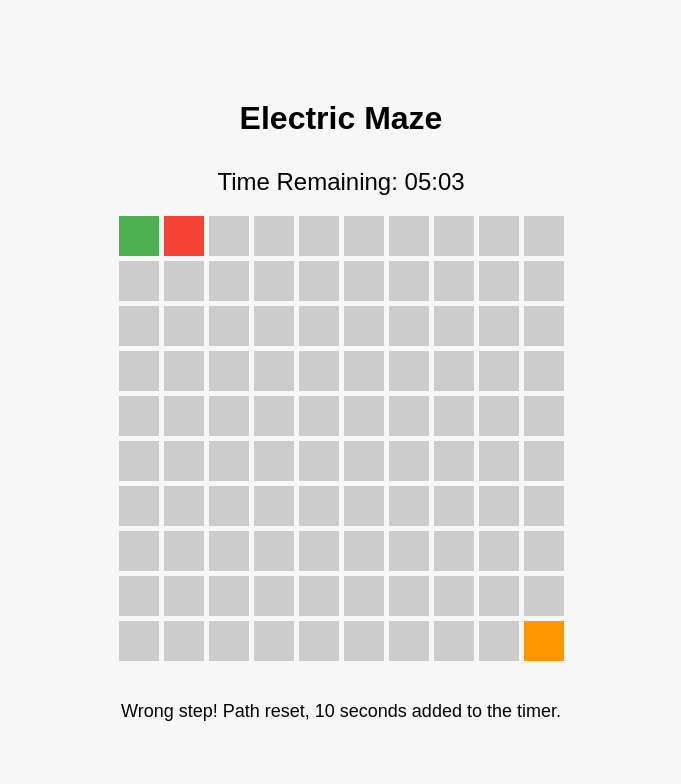
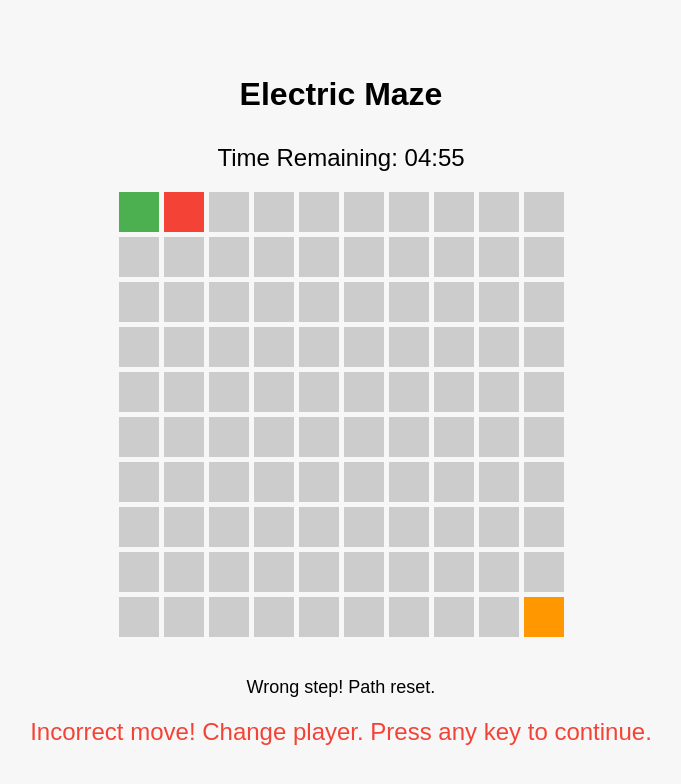
Before and after one commit to profjulien/electric-maze, a plain HTML site: page index.html in a window 1280 px wide. Both pictures are taken after a click on the element 482 px from the left and 235 px from the top of the page. Shown: the whole page, without its empty margins (299-980 px from the left). Drawn offline with Linux system fonts and the light colour scheme.

Commit message:
Add files via upload

```diff
--- a/index.html
+++ b/index.html
@@ -52,6 +52,12 @@
             font-size: 24px;
             margin-top: 10px;
         }
+        #change-player-message {
+            font-size: 24px;
+            color: #f44336;
+            display: none;
+            margin-top: 20px;
+        }
     </style>
 </head>
 <body>
@@ -59,23 +65,26 @@
     <div id="timer">Time Remaining: 05:00</div>
     <div id="maze"></div>
     <div id="info">Click on a cell to navigate the maze from the green start point to the orange end point!</div>
+    <div id="change-player-message">Incorrect move! Change player. Press any key to continue.</div>
 
     <script>
         const mazeSize = 10;
         const mazeElement = document.getElementById("maze");
         const infoElement = document.getElementById("info");
         const timerElement = document.getElementById("timer");
+        const changePlayerMessage = document.getElementById("change-player-message");
 
         let timeRemaining = 300; // 5 minutes in seconds
         let intervalId;
+        let timerPaused = false;
 
         // Timer countdown with penalty addition
         function startTimer() {
             intervalId = setInterval(() => {
-                if (timeRemaining > 0) {
+                if (!timerPaused && timeRemaining > 0) {
                     timeRemaining--;
                     updateTimerDisplay();
-                } else {
+                } else if (timeRemaining <= 0) {
                     clearInterval(intervalId);
                     infoElement.textContent = "Time's up! Game over!";
                     disableAllCells();
@@ -94,12 +103,14 @@
             updateTimerDisplay();
         }
 
-        // Create a random path, setting start and end points
+        // Create a random path, ensuring at least one adjacent cell to start is correct
         const correctPath = [];
         for (let i = 0; i < mazeSize; i++) {
             correctPath.push(Math.floor(Math.random() * mazeSize));
         }
         correctPath[0] = 0; // Ensure start is in the first column
+        correctPath[1] = Math.random() < 0.5 ? 1 : 0; // Ensure either cell (1,0) or (0,1) is correct
+
         correctPath[mazeSize - 1] = mazeSize - 1; // Ensure end is in the last column
 
         // Generate maze cells
@@ -116,6 +127,8 @@
 
                 // Add click event
                 cell.addEventListener("click", () => {
+                    if (timerPaused) return;
+
                     const currentRow = parseInt(cell.dataset.row);
                     const currentCol = parseInt(cell.dataset.col);
 
@@ -124,9 +137,9 @@
                         infoElement.textContent = `Correct move on row ${currentRow + 1}!`;
                     } else {
                         cell.classList.add("wrong");
-                        infoElement.textContent = `Wrong step! Path reset, 10 seconds added to the timer.`;
+                        infoElement.textContent = `Wrong step! Path reset.`;
+                        showChangePlayerMessage();
                         resetDiscoveredCells();
-                        addPenalty();
                     }
 
                     // Disable further clicks on this cell
@@ -158,6 +171,22 @@
             });
         }
 
+        function showChangePlayerMessage() {
+            timerPaused = true;
+            clearInterval(intervalId); // Pause the timer
+            changePlayerMessage.style.display = "block"; // Show change player message
+
+            // Wait for any key press to continue
+            document.addEventListener("keydown", resumeAfterPlayerChange, { once: true });
+        }
+
+        function resumeAfterPlayerChange() {
+            addPenalty(); // Apply 10-second penalty
+            changePlayerMessage.style.display = "none"; // Hide change player message
+            timerPaused = false; // Resume timer
+            startTimer();
+        }
+
         // Start the timer when the game loads
         startTimer();
     </script>
```
Also changed, not shown: README.txt.
